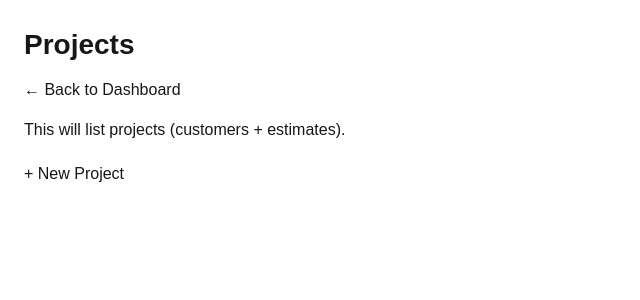
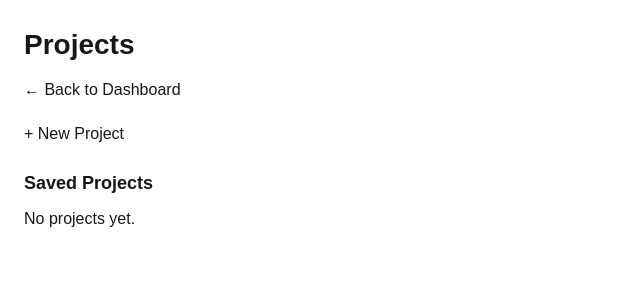
Before and after one commit to matrixelectricalservices-boop/voltscope, a Next.js app: page /projects in a window 1280 px wide. Shown: the top 300 px of the page, without its empty margins (0-640 px from the left). Built offline with nearby package versions, Linux system fonts and the light colour scheme.

Commit message:
In memory project store and project list

```diff
--- /dev/null
+++ b/app/lib/projectStore.ts
@@ -0,0 +1,27 @@
+export type Project = {
+  id: string;
+  customerName: string;
+  address: string;
+  jobType: string;
+  notes: string;
+  createdAt: string;
+};
+
+// Keep data in-memory during development (persists while the dev server stays running)
+const g = globalThis as unknown as { __projects?: Project[] };
+
+export function getProjects(): Project[] {
+  if (!g.__projects) g.__projects = [];
+  return g.__projects;
+}
+
+export function addProject(project: Omit<Project, "id" | "createdAt">): Project {
+  const projects = getProjects();
+  const newProject: Project = {
+    id: crypto.randomUUID(),
+    createdAt: new Date().toISOString(),
+    ...project,
+  };
+  projects.unshift(newProject);
+  return newProject;
+}
--- a/app/projects/new/page.tsx
+++ b/app/projects/new/page.tsx
@@ -3,6 +3,7 @@
 import { useState } from "react";
 import { useRouter } from "next/navigation";
 import Link from "next/link";
+import { addProject } from "@/app/lib/projectStore";
 
 export default function NewProjectPage() {
   const router = useRouter();
@@ -14,15 +15,12 @@ export default function NewProjectPage() {
  function handleSubmit(e: React.FormEvent) {
   e.preventDefault();
 
-  const newProject = {
+  addProject({
     customerName,
     address,
     jobType,
     notes,
-    createdAt: new Date().toISOString(),
-  };
-
-  console.log("New Project:", newProject);
+  });
 
   router.push("/projects");
 }
--- a/app/projects/page.tsx
+++ b/app/projects/page.tsx
@@ -1,6 +1,16 @@
+"use client";
+
 import Link from "next/link";
+import { useEffect, useState } from "react";
+import { getProjects, type Project } from "@/app/lib/projectStore";
 
 export default function ProjectsPage() {
+  const [projects, setProjects] = useState<Project[]>([]);
+
+  useEffect(() => {
+    setProjects(getProjects());
+  }, []);
+
   return (
     <main style={{ padding: 24 }}>
       <h1 style={{ fontSize: 28, fontWeight: 800 }}>Projects</h1>
@@ -9,13 +19,35 @@ export default function ProjectsPage() {
         <Link href="/dashboard">← Back to Dashboard</Link>
       </div>
 
-      <p style={{ marginTop: 16 }}>
-        This will list projects (customers + estimates).
-      </p>
-
       <div style={{ marginTop: 20 }}>
         <Link href="/projects/new">+ New Project</Link>
       </div>
+
+      <h2 style={{ marginTop: 24, fontSize: 18, fontWeight: 700 }}>
+        Saved Projects
+      </h2>
+
+      {projects.length === 0 ? (
+        <p style={{ marginTop: 10 }}>No projects yet.</p>
+      ) : (
+        <ul style={{ marginTop: 10, paddingLeft: 18 }}>
+          {projects.map((p) => (
+           <li key={p.id} style={{ marginBottom: 14 }}>
+  <Link
+    href={`/projects/${p.id}`}
+    style={{ textDecoration: "none", color: "inherit" }}
+  >
+    <div style={{ fontWeight: 700 }}>{p.customerName}</div>
+    <div>{p.address}</div>
+    <div style={{ fontSize: 12, opacity: 0.8 }}>
+      {p.jobType} • {new Date(p.createdAt).toLocaleString()}
+    </div>
+    {p.notes ? <div style={{ marginTop: 4 }}>{p.notes}</div> : null}
+  </Link>
+</li>
+          ))}
+        </ul>
+      )}
     </main>
   );
 }
```
